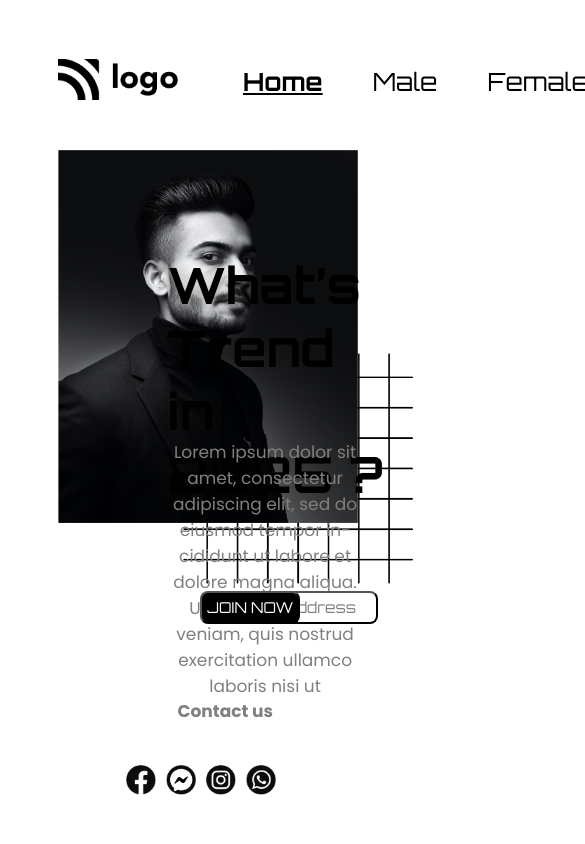
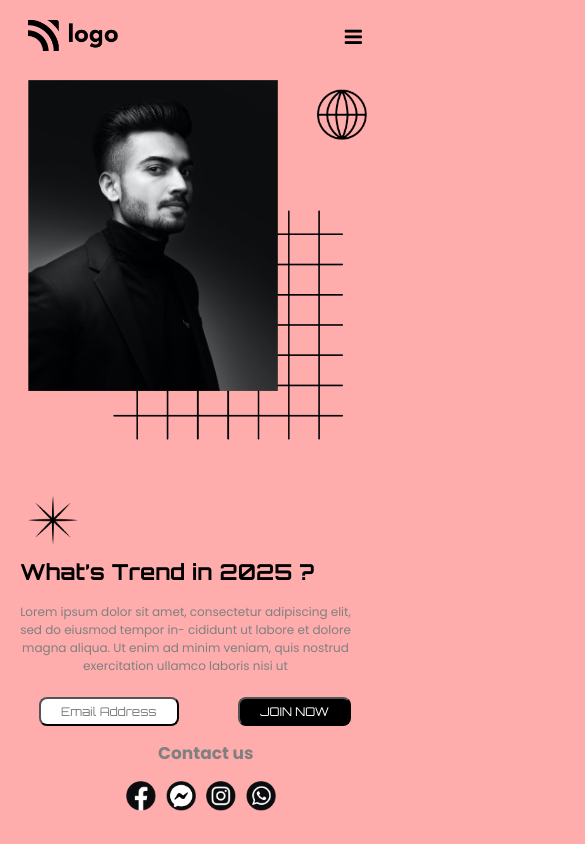
Before and after one commit to AjinkyaVeer007/HTML-CSS-Project1, a website: page index.html in a window 390 px wide. Shown: the top 844 px of the page, 585 px wide, since content can reach past the window. Drawn offline with Linux system fonts and the light colour scheme.

Commit message:
changes for responsiveness

```diff
--- a/index.html
+++ b/index.html
@@ -13,6 +13,7 @@
       href="https://fonts.googleapis.com/css2?family=Orbitron:wght@400;500;600;700;800&display=swap"
       rel="stylesheet"
     />
+    <link rel="stylesheet" href="https://cdnjs.cloudflare.com/ajax/libs/font-awesome/4.7.0/css/font-awesome.min.css">
 
     <!-- FONT Poppins -->
     <link rel="preconnect" href="https://fonts.googleapis.com" />
@@ -61,6 +62,7 @@
             </div>
             <div><button class="nav-button">Search</button></div>
           </div>
+          <i class="fa fa-bars" aria-hidden="true"></i>
         </nav>
       </section>
       <!-- Hero Banner Section -->
--- a/style.css
+++ b/style.css
@@ -6,6 +6,10 @@
     display: flex;
     justify-content: space-between;
     align-items: center;
+}
+
+.navbar-container i{
+    display: none;
 }
 
 .navbar-container>div>img{
@@ -164,3 +168,98 @@ div>span>img{
     margin: 5px;
 
 }
+
+@media screen and (max-width:950px) {
+    body{
+        background-color: #ffacac;
+    }
+
+    .container{
+        margin: 20px;
+    }
+
+    .navbar-container i{
+        display: block;
+        font-size: 20px;
+    }
+
+    .navbar-container ul{
+        display: none;
+    }
+
+    .button-group{
+        display: none;
+    }
+
+    .navbar-container>div>img{
+        width: 90px;
+    }
+
+    .hero-container>div>img{
+        width: 250px;
+        top: 80px;
+    }
+
+    .globe>img{
+        left: 80%;
+        top: 10%;
+    }
+
+    .star>img{
+        margin-right: 80%;
+        top: 58%;
+    }
+
+    .square{
+        left: 80px;
+        top: 150px;
+    }
+
+    .square>img{
+        width: 230px;
+    }
+
+    .hero-heading{
+        font-size: 22px;
+        position: absolute;
+        top: 64%;
+        font-family: 'Orbitron';
+        left: 20px;
+    }
+
+    .hero-description{
+        font-size: 12px;
+        top: 70%;
+        width: 90%;
+        left: 10px;
+    }
+
+    .button-email{
+        padding: 5px 20px;
+        font-size: 12px;
+        left: 10%;
+    }
+
+    .button-join{
+        padding: 5px 20px;
+        font-size: 12px;
+        right: 10%;
+    }
+
+    .hero-container-right>div>button{
+        top: 82%;
+        margin-top: 5px;
+    }
+
+    .contact-heading{
+        top: 85%;
+        right: 35%;
+        font-size: 17px;
+    }
+
+    .icons{
+        top: 92%;
+
+    }
+
+}
```
